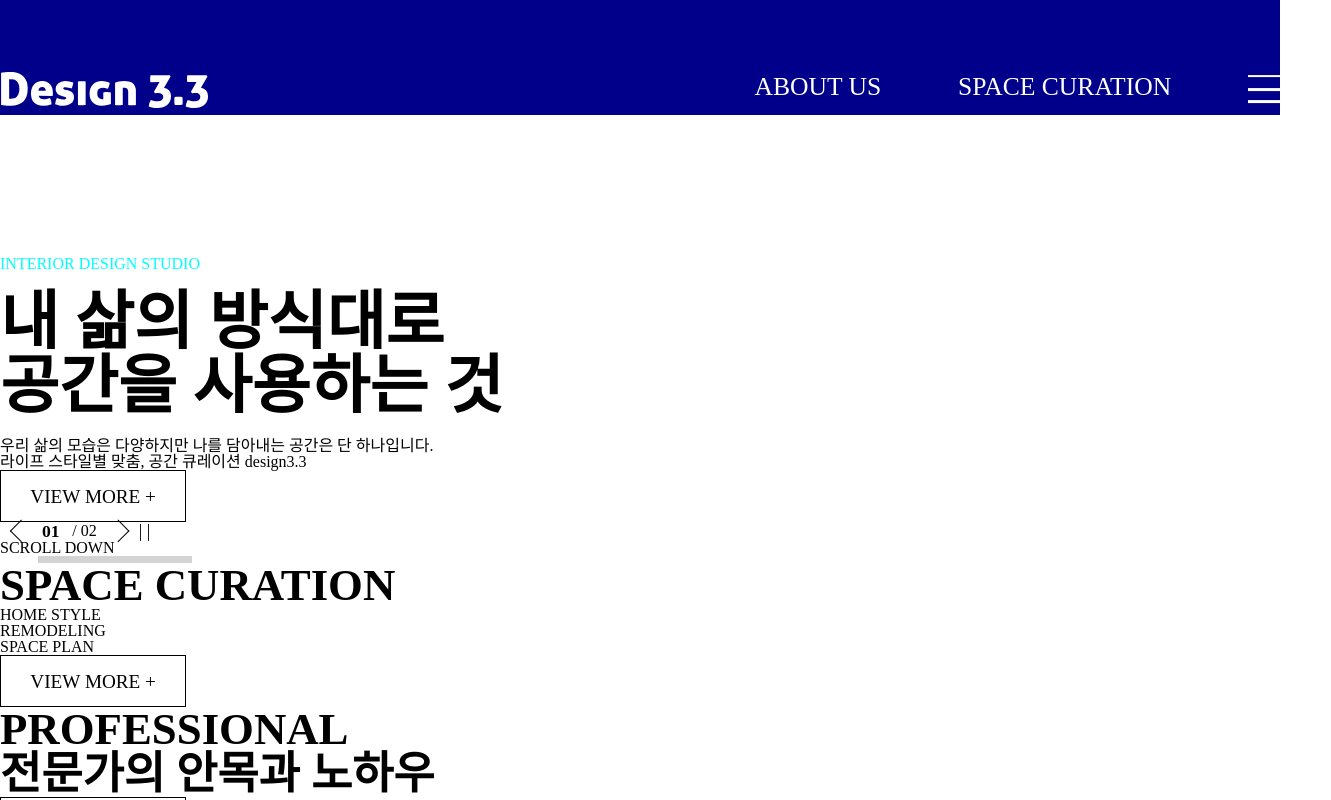
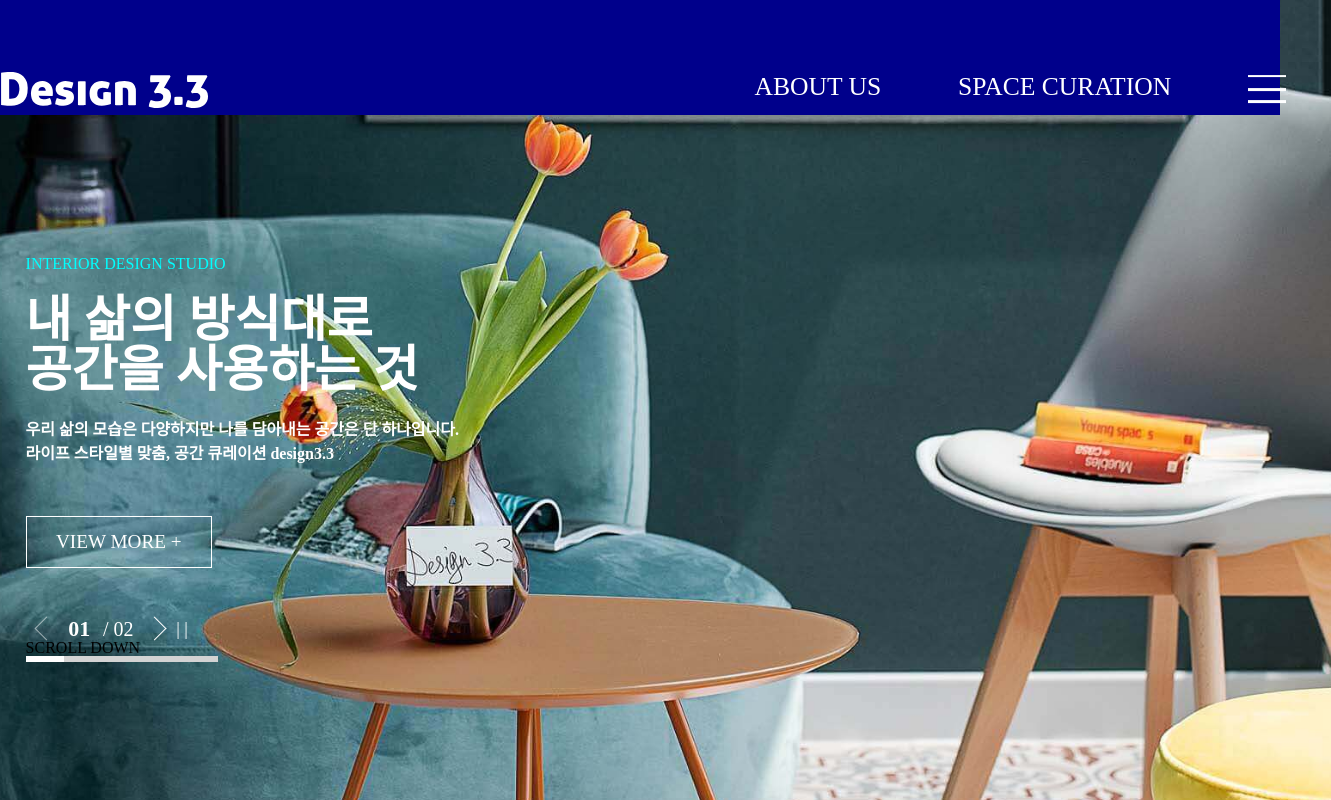
Before and after one commit to HyeL99/Academy, a plain HTML site: page pf1-2.Design3.3/index.html in a window 1280 px wide. Shown: the top 800 px of the page, 1331 px wide, since content can reach past the window. Drawn offline with nearby package versions, Linux system fonts and the light colour scheme.

Commit message:
d.220722

```diff
--- a/pf1-2.Design3.3/css/commen.css
+++ b/pf1-2.Design3.3/css/commen.css
@@ -1,5 +1,5 @@
 h2{
-  font-size: 3.5vw;
+  font-size: 16px;
   font-weight: 700;
 }
 .button{
--- a/pf1-2.Design3.3/css/footer.css
+++ b/pf1-2.Design3.3/css/footer.css
@@ -26,5 +26,4 @@ footer {
 
   }
   footer div:last-child div a.last-child {
-
   }
--- a/pf1-2.Design3.3/css/title.css
+++ b/pf1-2.Design3.3/css/title.css
@@ -1,5 +1,10 @@
 #title {
     padding-top: 20vw;
+    width: 100%;
+  height: 100vh;
+  background: url("../img/visual-1.jpg") no-repeat top/cover;
+    padding-left: 2vw;
+    padding-right: 2vw;
   }
   #title section {
 
@@ -8,32 +13,44 @@
     color: aqua;
   }
   #title section h2 {
-    font-size: 5vw;
-    padding: 1.5vw 0;
+    font-size: 50px;
+    padding: 1.8vw 0;
     font-weight: 700;
+    color: white;
   }
   #title section p:nth-of-type(2) {
 
+  color: white;
+  line-height: 1.5;
+  font-weight: 700;
   }
   #title section a.button {
-
+  margin: 50px 0;
+  color: white;
+  border-color: white;
+  }
+#title section a.button:hover {
+  background-color: rgba(255,255,255,0.4);
   }
   #title div.carousel-menu {
     display: flex;
     width: 100%;
     align-items: center;
+    font-size: 20px;
   }
   #title div.carousel-menu a:nth-of-type(1) {
-    width: 1.2vw;
-    height: 1.2vw;
-    border: 1px solid black;
+    width: 16px;
+    height: 16px;
+    border: 1px solid white;
     border-top:transparent;
     border-right: transparent;
     transform: rotate(45deg);
     transform-origin: center;
+    border-color: rgba(255,255,255,0.5);
   }
 #title div.carousel-menu>*{
-  margin-left: 1vw
+  margin-left: 1vw;
+  color: white;
 }
   #title div.carousel-menu div:nth-of-type(1) {
     font-weight: 700;
@@ -43,9 +60,9 @@
 
   }
   #title div.carousel-menu a:nth-of-type(2) {
-    width: 1.2vw;
-    height: 1.2vw;
-    border: 1px solid black;
+    width: 16px;
+    height: 16px;
+    border: 1px solid white;
     border-bottom:transparent;
     border-left: transparent;
     transform: rotate(45deg);
--- a/pf1.Binggrae/css/commen.css
+++ b/pf1.Binggrae/css/commen.css
@@ -8,6 +8,7 @@ html{
   font-size:1.5vw;
   position: relative;
   min-width: 1200px;
+  min-height: 100%;
 }
 body{
     font-family: 'LeferiPoint-WhiteObliqueA';
@@ -40,7 +41,9 @@ a, button{
   position: relative;
   /*! max-width: 970px; */
 }
-
+input{
+  letter-spacing: -0.09em;
+}
 input:focus::-webkit-input-placeholder,
 textarea:focus::-webkit-input-placeholder { /* WebKit browsers */
   color:transparent;
```
Also changed, not shown: pf1.Binggrae/css/title.css (+46 -43 lines), pf1.Binggrae/index.html (+1 -1 lines), pf1-2.Design3.3/css/main.css (line endings or trailing spaces).
